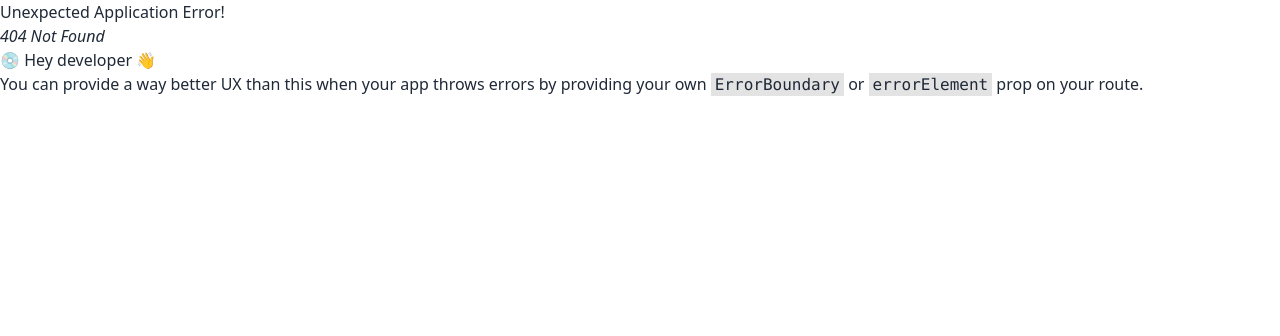
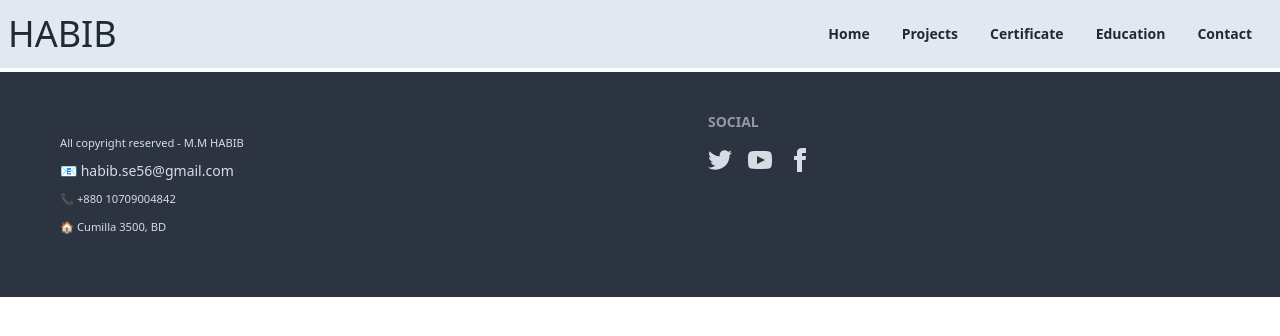
Before and after one commit to MMhabib/Portfolio, a React (Vite) app: page /contact in a window 1280 px wide. Before the commit this address had no page. Shown: the top 336 px of the page. Built offline with nearby package versions, Linux system fonts and the light colour scheme.

Commit message:
Education

```diff
--- /dev/null
+++ b/src/Pages/Contact/Contact.jsx
@@ -0,0 +1,10 @@
+
+const Contact = () => {
+    return (
+        <div>
+
+        </div>
+    );
+};
+
+export default Contact;
--- a/src/Pages/Education/Education.jsx
+++ b/src/Pages/Education/Education.jsx
@@ -54,7 +54,7 @@ const Education = () => {
           </h1>
           <h3>Cumilla, Bangladesh</h3>
           <h2 className="font-semibold">Secondary School Certificate (SSC)</h2>
-          <p>March 2020 - March 2024</p>
+          <p>January 2011 - March 2016 </p>
           {/* <div className="card-actions justify-end">
             <button className="btn btn-primary">Listen</button>
           </div> */}
@@ -74,7 +74,7 @@ const Education = () => {
           </h1>
           <h3>Cumilla, Bangladesh</h3>
           <h2 className="font-semibold">Primary School Certificate (PSC)</h2>
-          <p>March 2020 - March 2024</p>
+          <p>January 2010 - December 2010</p>
           {/* <div className="card-actions justify-end">
             <button className="btn btn-primary">Listen</button>
           </div> */}
--- a/src/Pages/Routes/Routes.jsx
+++ b/src/Pages/Routes/Routes.jsx
@@ -5,6 +5,7 @@ import Project from './../Projects/Project';
 import Education from './../Education/Education';
 import Skill from './../Skills/Skill';
 import Certificate from './../Cerificate/Certificate';
+import Contact from './../Contact/Contact';
 
 
 
@@ -28,6 +29,10 @@ export const router = createBrowserRouter([
                 path:'/certificate',
                 element:<Certificate/>,
             },
+            {
+                path:'/contact',
+                element:<Contact/>,
+            },
         ]
 
     }
--- a/src/Pages/Shared/Navbar.jsx
+++ b/src/Pages/Shared/Navbar.jsx
@@ -15,6 +15,7 @@ const Navbar = () => {
       <li className="font-bold hover:text-red-500"><Link to='/projects'>Projects</Link></li>
       <li className="font-bold hover:text-red-500"><Link to='/certificate'>Certificate</Link></li>
       <li className="font-bold hover:text-red-500"><Link to='/education'>Education</Link></li>
+      <li className="font-bold hover:text-red-500"><Link to='/contact'>Contact</Link></li>
       </ul>
     </div>
    <h1 className="text-4xl ">HABIB</h1>
@@ -28,6 +29,7 @@ const Navbar = () => {
       <li className="font-bold hover:text-red-500"><Link to='/projects'>Projects</Link></li>
       <li className="font-bold hover:text-red-500"><Link to='/certificate'>Certificate</Link></li>
       <li className="font-bold hover:text-red-500"><Link to='/education'>Education</Link></li>
+      <li className="font-bold hover:text-red-500"><Link to='/contact'>Contact</Link></li>
 
 
     </ul>
```
